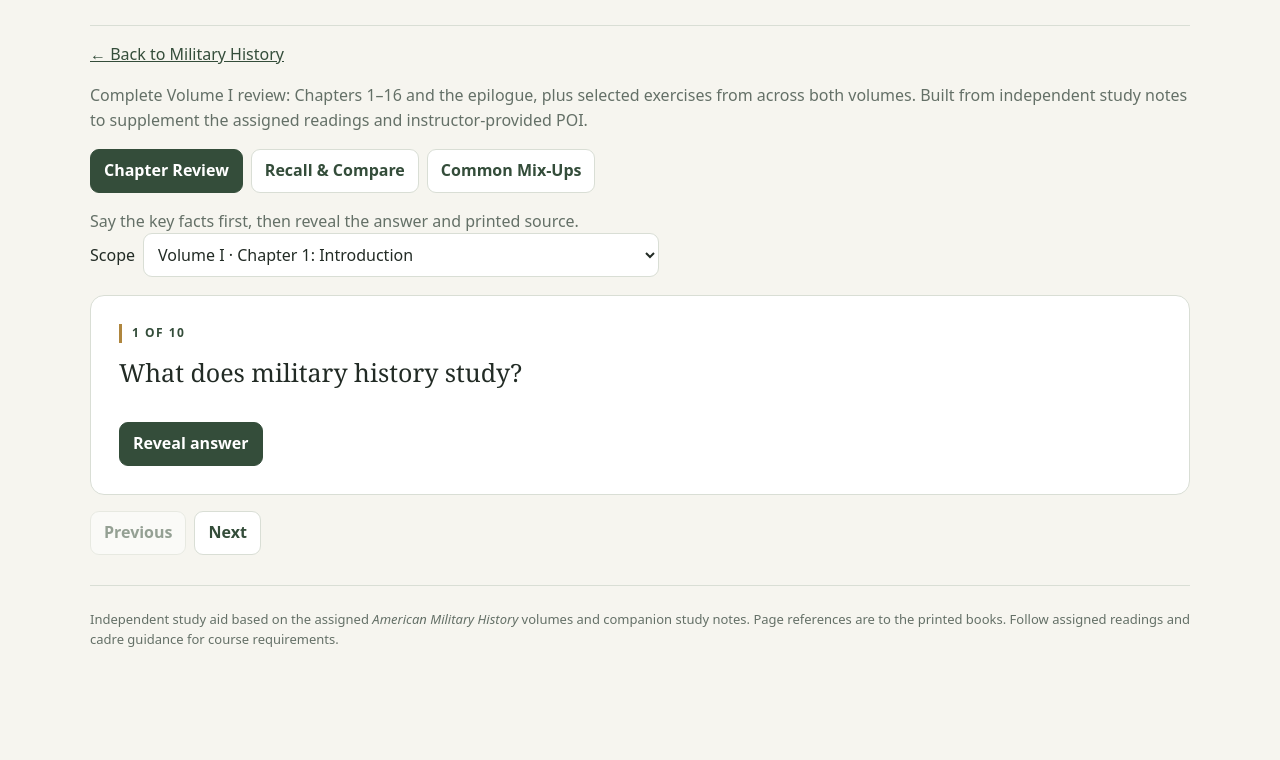
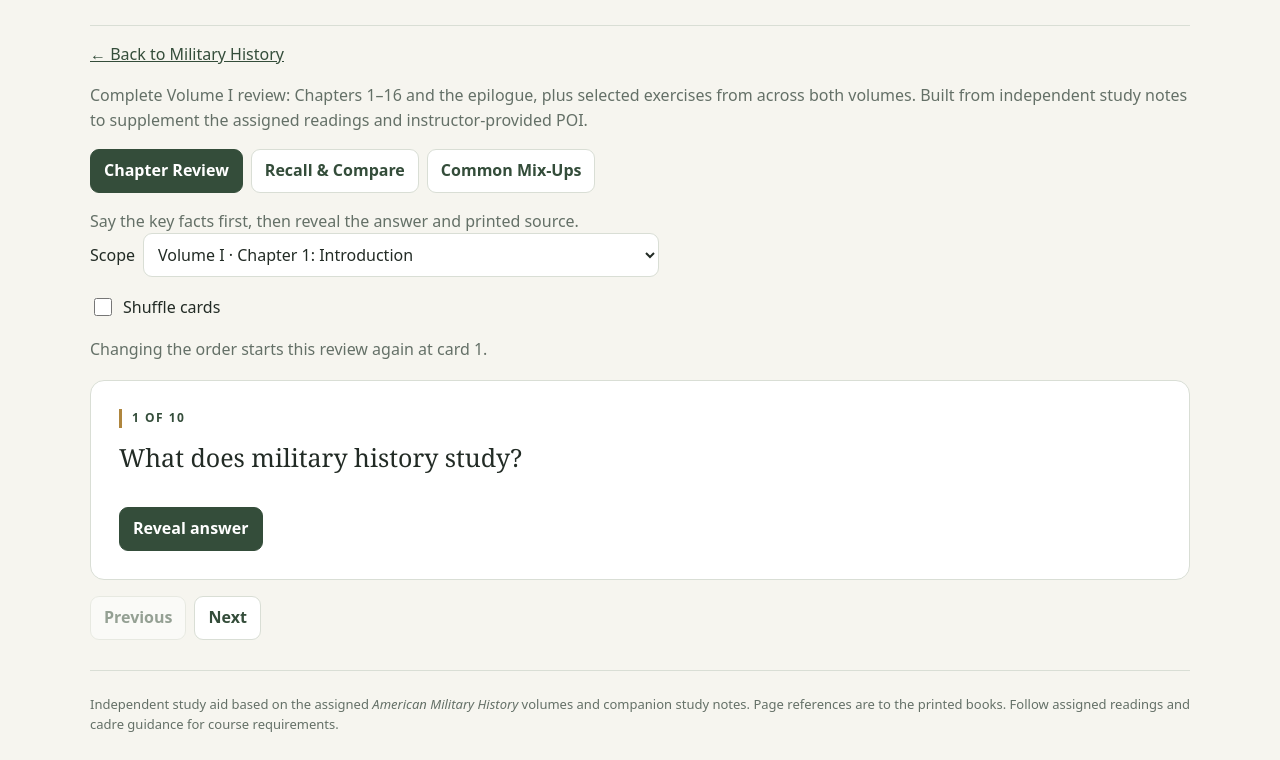
Before and after one commit to SwartzCraft/OCS-Study-Tools, a plain HTML site: page american-military-history.html in a window 1280 px wide. Shown: the part 185-945 px from the top of the page. Before the commit the page ends 860 px from the top, so only its background shows below. Drawn offline with Linux system fonts and the light colour scheme.

Commit message:
Add shuffle

```diff
--- a/american-military-history.html
+++ b/american-military-history.html
@@ -147,6 +147,10 @@ header.ocs-header { display: flex; flex-wrap: wrap; align-items: center; gap: 14
   button:disabled { opacity: .5; cursor: default; }
   .chapter-picker { display: flex; align-items: center; flex-wrap: wrap; gap: 8px; }
   .chapter-picker[hidden], [hidden] { display: none; }
+  .order-controls { display: flex; flex-wrap: wrap; align-items: center; gap: 8px 16px; margin-top: 8px; }
+  .shuffle-toggle { display: inline-flex; align-items: center; gap: 8px; min-height: 44px; cursor: pointer; }
+  .shuffle-toggle input { accent-color: var(--green); width: 18px; height: 18px; }
+  .order-controls .button[hidden] { display: none; }
   .chapter-picker select { font: inherit; color: var(--ink); background: var(--white);
     padding: 8px 10px; min-height: 44px; border: 1px solid var(--line); border-radius: 9px; }
   .card { margin-top: 18px; padding: clamp(16px, 4vw, 28px); background: var(--white);
@@ -194,6 +198,11 @@ header.ocs-header { display: flex; flex-wrap: wrap; align-items: center; gap: 14
       <label id="chapter-picker" class="chapter-picker">
         Scope <select id="chapter"></select>
       </label>
+      <div class="order-controls">
+        <label class="shuffle-toggle"><input type="checkbox" id="shuffle" aria-describedby="shuffle-help" autocomplete="off"> Shuffle cards</label>
+        <button type="button" id="reshuffle" class="button" hidden>Reshuffle</button>
+      </div>
+      <p id="shuffle-help" class="muted">Changing the order starts this review again at card 1.</p>
       <section class="card" aria-labelledby="prompt">
         <div id="position" class="eyebrow"></div>
         <h2 id="prompt" tabindex="-1"></h2>
@@ -573,6 +582,8 @@ header.ocs-header { display: flex; flex-wrap: wrap; align-items: center; gap: 14
   nav.hidden = !/^https?:$/.test(location.protocol);
   const modes = Array.from(document.querySelectorAll('[data-mode]'));
   const chapter = get('chapter');
+  const shuffleToggle = get('shuffle');
+  const reshuffle = get('reshuffle');
   const prompts = {
     chapters: 'Say the key facts first, then reveal the answer and printed source.',
     recall: 'Work both ways: draw a broader lesson from specific events, then use a specific example to support a broader claim. Answer aloud or in writing before revealing the checklist.',
@@ -600,11 +611,27 @@ header.ocs-header { display: flex; flex-wrap: wrap; align-items: center; gap: 14
     option.textContent = 'Mixed Review · All Available Chapters';
     chapter.append(option);
   }
-  const cards = () => mode !== 'chapters' ? data[mode]
+  const scopedCards = () => mode !== 'chapters' ? data[mode]
     : chapter.value === 'all-listed-chapters' ? mixed
     : (data.chapters.find(entry => entry.id === chapter.value) || data.chapters[0]).cards;
+  // A session owns its order. Navigation never shuffles the source arrays.
+  let items = [];
+  function shuffle(items) {
+    const result = [...items];
+    for (let i = result.length - 1; i > 0; i--) {
+      const j = Math.floor(Math.random() * (i + 1));
+      [result[i], result[j]] = [result[j], result[i]];
+    }
+    return result;
+  }
+  function startReview(moveFocus = false) {
+    const source = scopedCards();
+    items = shuffleToggle.checked ? shuffle(source) : source;
+    position = 0;
+    reshuffle.hidden = !shuffleToggle.checked;
+    render(moveFocus);
+  }
   function render(moveFocus = false) {
-    const items = cards();
     const item = items[position];
     get('chapter-picker').hidden = mode !== 'chapters';
     get('instructions').textContent = prompts[mode];
@@ -630,18 +657,19 @@ header.ocs-header { display: flex; flex-wrap: wrap; align-items: center; gap: 14
     button.addEventListener('click', () => {
       if (mode === button.dataset.mode) return;
       mode = button.dataset.mode;
-      position = 0;
       for (const tab of modes) {
         const selected = tab === button;
         tab.setAttribute('aria-pressed', String(selected));
         tab.classList.toggle('primary', selected);
       }
-      render(true);
+      startReview(true);
     });
   }
-  chapter.addEventListener('change', () => { position = 0; render(true); });
+  chapter.addEventListener('change', () => startReview(true));
+  shuffleToggle.addEventListener('change', () => startReview());
+  reshuffle.addEventListener('click', () => startReview(true));
   get('previous').addEventListener('click', () => { if (position > 0) { position--; render(true); } });
-  get('next').addEventListener('click', () => { if (position + 1 < cards().length) { position++; render(true); } });
+  get('next').addEventListener('click', () => { if (position + 1 < items.length) { position++; render(true); } });
   get('reveal').addEventListener('click', () => {
     const answer = get('answer');
     answer.hidden = !answer.hidden;
@@ -652,7 +680,7 @@ header.ocs-header { display: flex; flex-wrap: wrap; align-items: center; gap: 14
     if (!answer.hidden) get('answer-label').focus();
   });
   get('tool').hidden = false;
-  render();
+  startReview();
 })();
 </script>
 </body>
```
